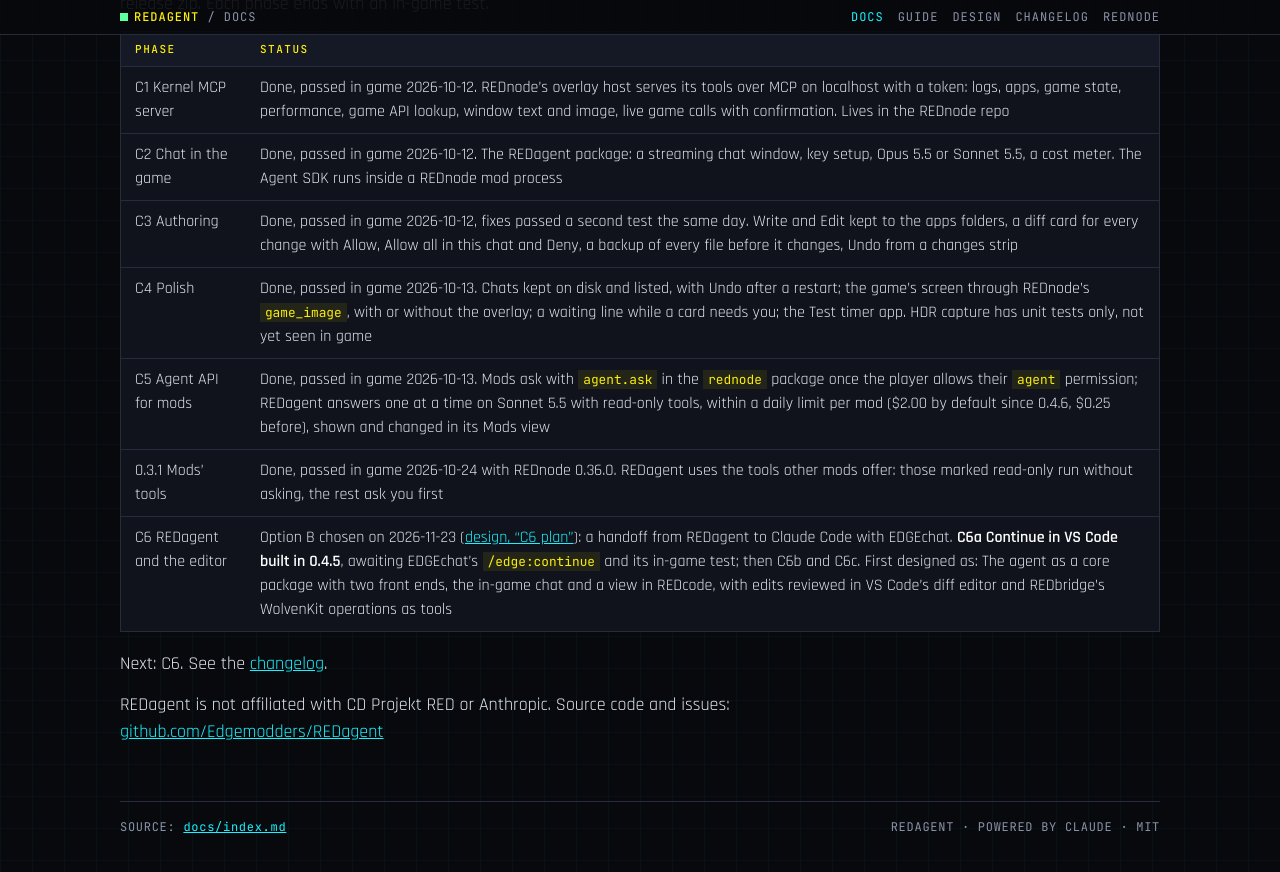
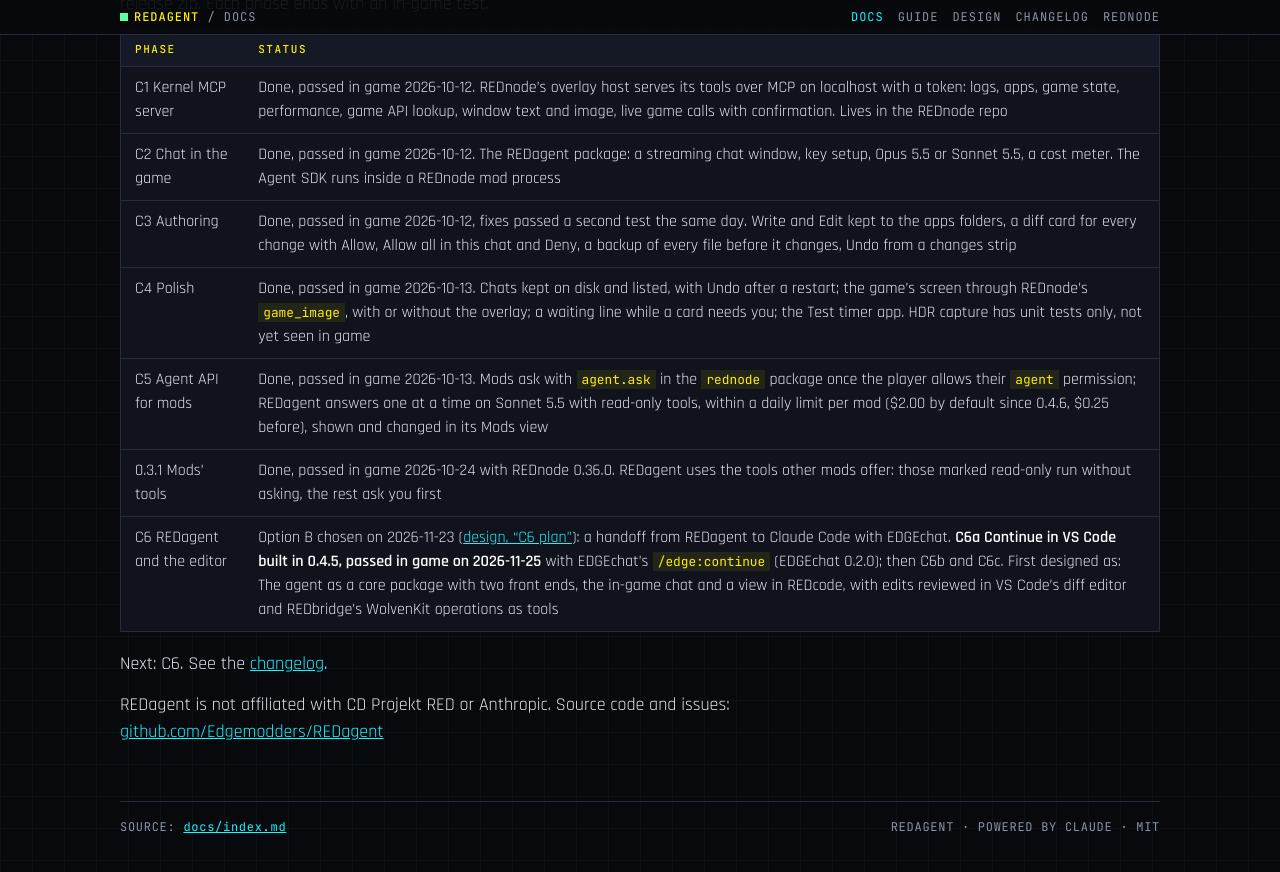
Before and after one commit to Edgemodders/REDagent, a Jekyll site: the page built from docs/index.md, in a window 1280 px wide and 900 px high, scrolled down 740 px. Shown: the top 872 px of the window. Built offline with Jekyll 4.4.1, drawn with Linux system fonts in a browser that asks for light colours; our own code applies the rules of GitHub Pages for plain Markdown files.

Commit message:
C6a passed in game with EDGEchat's /edge:continue
Co-Authored-By: Claude Opus 5.5 <noreply@anthropic.com>

```diff
--- a/docs/index.md
+++ b/docs/index.md
@@ -21,7 +21,7 @@ As of 2026-10-25. **REDagent 0.3.2 was released on 2026-10-25** on [GitHub](http
 | C4 Polish | Done, passed in game 2026-10-13. Chats kept on disk and listed, with Undo after a restart; the game's screen through REDnode's `game_image`, with or without the overlay; a waiting line while a card needs you; the Test timer app. HDR capture has unit tests only, not yet seen in game |
 | C5 Agent API for mods | Done, passed in game 2026-10-13. Mods ask with `agent.ask` in the `rednode` package once the player allows their `agent` permission; REDagent answers one at a time on Sonnet 5.5 with read-only tools, within a daily limit per mod ($2.00 by default since 0.4.6, $0.25 before), shown and changed in its Mods view |
 | 0.3.1 Mods' tools | Done, passed in game 2026-10-24 with REDnode 0.36.0. REDagent uses the tools other mods offer: those marked read-only run without asking, the rest ask you first |
-| C6 REDagent and the editor | Option B chosen on 2026-11-23 ([design, "C6 plan"](design.html#c6-plan-redagent-and-the-editor)): a handoff from REDagent to Claude Code with EDGEchat. **C6a Continue in VS Code built in 0.4.5**, awaiting EDGEchat's `/edge:continue` and its in-game test; then C6b and C6c. First designed as: The agent as a core package with two front ends, the in-game chat and a view in REDcode, with edits reviewed in VS Code's diff editor and REDbridge's WolvenKit operations as tools |
+| C6 REDagent and the editor | Option B chosen on 2026-11-23 ([design, "C6 plan"](design.html#c6-plan-redagent-and-the-editor)): a handoff from REDagent to Claude Code with EDGEchat. **C6a Continue in VS Code built in 0.4.5, passed in game on 2026-11-25** with EDGEchat's `/edge:continue` (EDGEchat 0.2.0); then C6b and C6c. First designed as: The agent as a core package with two front ends, the in-game chat and a view in REDcode, with edits reviewed in VS Code's diff editor and REDbridge's WolvenKit operations as tools |
 
 Next: C6. See the [changelog](changelog.html).
 
```
Also changed, not shown: CLAUDE.md (+1 -1 lines), docs/design.md (+2 -0 lines).
